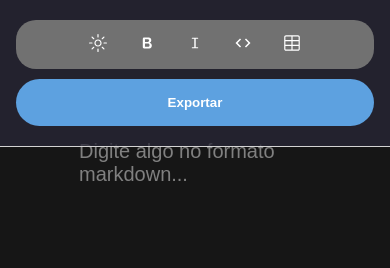
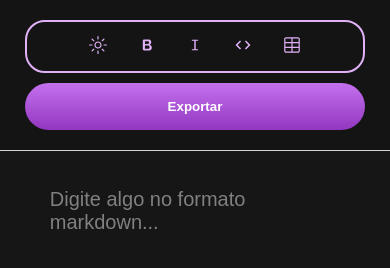
Before and after one commit to Zafkiel45/Notes, a website with bundled scripts: page app/index.html in a window 390 px wide. Built offline with nearby package versions, Linux system fonts and the light colour scheme.

Commit message:
feat: new design and improves

```diff
--- a/app/js/darkmode.js
+++ b/app/js/darkmode.js
@@ -1,15 +1,9 @@
 "use strict";
 const body = document.querySelector(".container_master");
-const svgElements = document.querySelectorAll(".svgs");
-const navbar = document.querySelector(".container_buttons_nav_header");
 const switchButton = document.querySelector("#switchButton");
 const DIV_ELEMENT_DARKMODE = "text_area_darkmode";
-const SVG_ELEMENT_DARKMODE = "svgs_darkmode";
-const NAV_ELEMENT_DARKMODE = "container_buttons_nav_header_darkmode";
 const BODY_ELEMENT_DARKMODE = "container_master_darkmode";
-const SVG_ELEMENT_LIGHTMODE = "svgs";
 const DIV_ELEMENT_LIGHTMODE = "text_area";
-const NAV_ELEMENT_LIGHTMODE = "container_buttons_nav_header";
 const BODY_ELEMENT_LIGHTMODE = "container_master";
 function updateElementAreas() {
   return document.querySelectorAll(".text_area, .text_area_darkmode");
@@ -39,29 +33,17 @@ function updateElements() {
     localStorage.theme = localStorage.theme === "dark" ? "light" : "dark";
     if (localStorage.theme === "dark") {
       UniqueElements(body, BODY_ELEMENT_DARKMODE, BODY_ELEMENT_LIGHTMODE);
-      UniqueElements(navbar, NAV_ELEMENT_DARKMODE, NAV_ELEMENT_LIGHTMODE);
       MultplesElements(
         updateElementAreas(),
         DIV_ELEMENT_DARKMODE,
         DIV_ELEMENT_LIGHTMODE,
       );
-      MultplesElements(
-        svgElements,
-        SVG_ELEMENT_DARKMODE,
-        SVG_ELEMENT_LIGHTMODE,
-      );
     } else {
       UniqueElements(body, BODY_ELEMENT_LIGHTMODE, BODY_ELEMENT_DARKMODE);
-      UniqueElements(navbar, NAV_ELEMENT_LIGHTMODE, NAV_ELEMENT_DARKMODE);
       MultplesElements(
         updateElementAreas(),
         DIV_ELEMENT_LIGHTMODE,
         DIV_ELEMENT_DARKMODE,
-      );
-      MultplesElements(
-        svgElements,
-        SVG_ELEMENT_LIGHTMODE,
-        SVG_ELEMENT_DARKMODE,
       );
     }
   } catch (mensage) {
--- a/app/style.css
+++ b/app/style.css
@@ -27,29 +27,23 @@ body {
   height: auto;
   padding: 20px 16px;
   border-bottom: 1px solid lightgray;
-  background-color: rgba(41, 40, 56, 0.742);
-  background-blend-mode: overlay;
+  background-color: rgba(20, 20, 20, 0.808);
+  display: flex;
+  justify-content: center;
 
   .container_nav_header {
     display: flex;
-    width: 100%;
+    width: 80%;
     height: 100%;
+    justify-content: center;
 
     .container_buttons_nav_header {
       width: 50%;
       height: auto;
-      background-color: rgb(206, 206, 250);
       border-radius: 1.25rem;
+      border: 2px solid rgb(224, 177, 247);
       padding: 3px 1.25rem;
     }
-    .container_buttons_nav_header_darkmode {
-      width: 50%;
-      height: auto;
-      background-color: rgb(113, 113, 113);
-      border-radius: 1.25rem;
-      padding: 3px 1.25rem;
-    }
-
     .list_buttons_nav_header {
       display: flex;
       flex-direction: row;
@@ -72,14 +66,8 @@ body {
         .svgs {
           width: 25px;
           height: 25px;
-          fill: #141411;
+          fill: rgb(224, 177, 247);
           transition: background-color 0.5s ease;
-        }
-        .svgs_darkmode {
-          width: 25px;
-          height: 25px;
-          fill: white;
-          transition: background-color 0.5s ea;
         }
       }
     }
@@ -96,9 +84,17 @@ body {
         height: fit-content;
         padding: 1rem 5rem;
         border: none;
-        background-color: #5da1e0;
+        background-image: linear-gradient(
+          to bottom,
+          rgb(196, 113, 238),
+          rgb(146, 55, 192)
+        );
         color: white;
         font-weight: bold;
+        transition: all 0.3s ease;
+        &:hover {
+          transform: scale(1.1);
+        }
       }
     }
   }
@@ -184,15 +180,34 @@ main {
     font-size: 1.5rem;
   }
 }
-
+@media (max-width: 835px) {
+  .container_header {
+    .container_nav_header {
+      width: 90%;
+      .list_buttons_nav_header {
+        .button_item_list_nav_header {
+          .svgs {
+            width: 20px;
+            height: 20px;
+          }
+        }
+      }
+    }
+  }
+  main {
+    .container_editor {
+      width: 90%;
+    }
+  }
+}
 @media (max-width: 750px) {
   .container_header {
     .container_nav_header {
       .container_buttons_nav_header {
-        width: 80%;
+        width: 50%;
       }
       .container_buttons_nav_header_darkmode {
-        width: 80%;
+        width: 50%;
       }
     }
   }
@@ -224,6 +239,26 @@ main {
           padding: 1rem 3rem;
         }
       }
+    }
+  }
+}
+@media (max-width: 540px) {
+  .container_header {
+    .container_nav_header {
+      width: 95%;
+      .list_buttons_nav_header {
+        .button_item_list_nav_header {
+          .svgs {
+            width: 18px;
+            height: 18px;
+          }
+        }
+      }
+    }
+  }
+  main {
+    .container_editor {
+      width: 95%;
     }
   }
 }
@@ -283,5 +318,8 @@ main {
     .table {
       font-size: 1.2rem;
     }
+    .container_editor {
+      margin-top: 10rem;
+    }
   }
 }
```
Also changed, not shown: app/typescript/darkmode.ts (+0 -20 lines), 4 other files.
